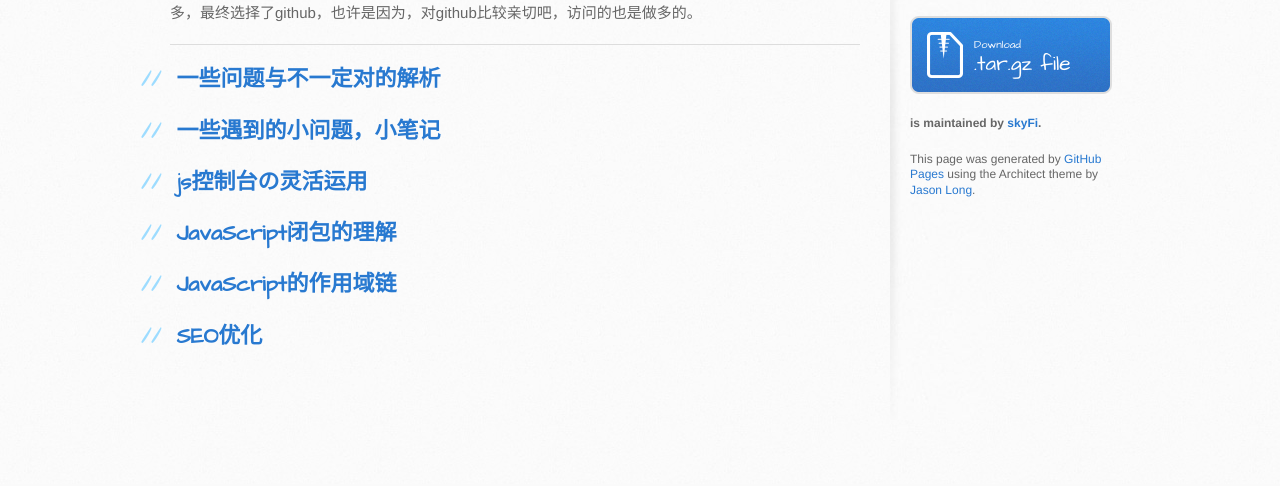
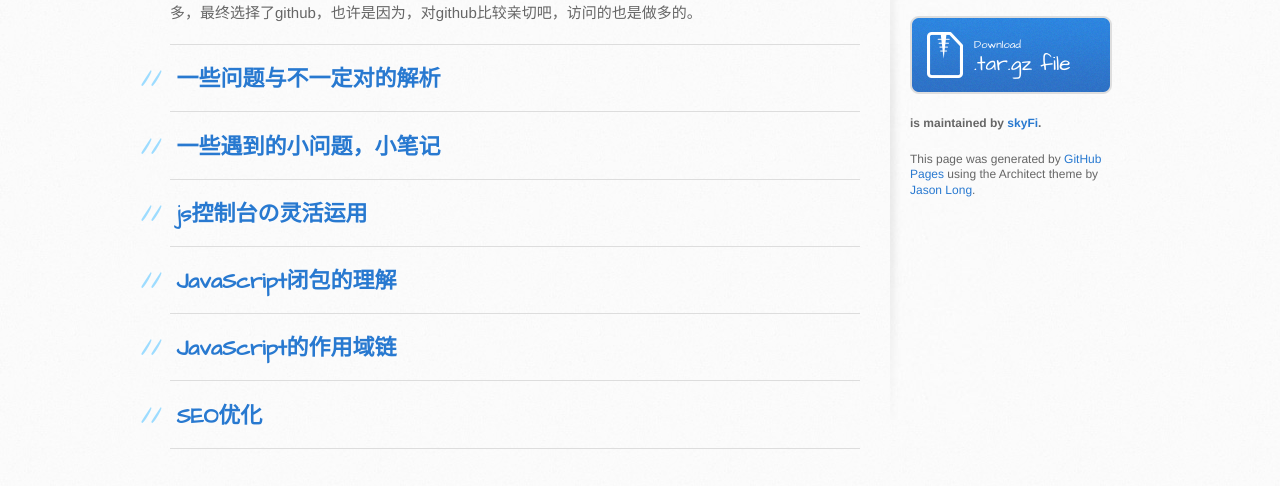
Before and after one commit to skyFi/jsNode, a plain HTML site: page index.html in a window 1280 px wide. Shown: the part 316-802 px from the top of the page. Drawn offline with Linux system fonts and the light colour scheme.

```diff
--- a/index.html
+++ b/index.html
@@ -39,25 +39,37 @@
 <a id="一些问题与不一定对的解析" class="anchor" href="#%E4%B8%80%E4%BA%9B%E9%97%AE%E9%A2%98%E4%B8%8E%E4%B8%8D%E4%B8%80%E5%AE%9A%E5%AF%B9%E7%9A%84%E8%A7%A3%E6%9E%90" aria-hidden="true"><span class="octicon octicon-link"></span></a><a href="https://github.com/skyFi/jsNode/blob/master/someQA.md">一些问题与不一定对的解析</a>
 </h2>
 
+<hr>
+
 <h2>
 <a id="一些遇到的小问题小笔记" class="anchor" href="#%E4%B8%80%E4%BA%9B%E9%81%87%E5%88%B0%E7%9A%84%E5%B0%8F%E9%97%AE%E9%A2%98%E5%B0%8F%E7%AC%94%E8%AE%B0" aria-hidden="true"><span class="octicon octicon-link"></span></a><a href="https://github.com/skyFi/jsNode/blob/master/someNode.md">一些遇到的小问题，小笔记</a>
 </h2>
+
+<hr>
 
 <h2>
 <a id="js控制台の灵活运用" class="anchor" href="#js%E6%8E%A7%E5%88%B6%E5%8F%B0%E3%81%AE%E7%81%B5%E6%B4%BB%E8%BF%90%E7%94%A8" aria-hidden="true"><span class="octicon octicon-link"></span></a><a href="https://github.com/skyFi/jsNode/blob/master/console.md">js控制台の灵活运用</a>
 </h2>
 
+<hr>
+
 <h2>
 <a id="javascript闭包的理解" class="anchor" href="#javascript%E9%97%AD%E5%8C%85%E7%9A%84%E7%90%86%E8%A7%A3" aria-hidden="true"><span class="octicon octicon-link"></span></a><a href="https://github.com/skyFi/jsNode/blob/master/closures.md">JavaScript闭包的理解</a>
 </h2>
+
+<hr>
 
 <h2>
 <a id="javascript的作用域链" class="anchor" href="#javascript%E7%9A%84%E4%BD%9C%E7%94%A8%E5%9F%9F%E9%93%BE" aria-hidden="true"><span class="octicon octicon-link"></span></a><a href="https://github.com/skyFi/jsNode/blob/master/JavaScript%E7%9A%84%E4%BD%9C%E7%94%A8%E5%9F%9F%E9%93%BE.md">JavaScript的作用域链</a>
 </h2>
 
+<hr>
+
 <h2>
 <a id="seo优化" class="anchor" href="#seo%E4%BC%98%E5%8C%96" aria-hidden="true"><span class="octicon octicon-link"></span></a><a href="https://github.com/skyFi/jsNode/blob/master/SEO%E4%BC%98%E5%8C%96.md">SEO优化</a>
 </h2>
+
+<hr>
         </section>
 
         <aside id="sidebar">
--- a/params.json
+++ b/params.json
@@ -1 +1 @@
-{"name":"左手代码,右手诗","tagline":"skylor","body":"# JavaScript学习笔记 \r\n学习JavaScript已经有段时间了。看过别人写的很多博客，就想着也建立一个自己的博客，博客平台很多，最终选择了github，也许是因为，对github比较亲切吧，访问的也是做多的。\r\n\r\n***\r\n## [一些问题与不一定对的解析](https://github.com/skyFi/jsNode/blob/master/someQA.md)\r\n## [一些遇到的小问题，小笔记](https://github.com/skyFi/jsNode/blob/master/someNode.md)\r\n## [js控制台の灵活运用](https://github.com/skyFi/jsNode/blob/master/console.md)\r\n## [JavaScript闭包的理解](https://github.com/skyFi/jsNode/blob/master/closures.md)\r\n## [JavaScript的作用域链](https://github.com/skyFi/jsNode/blob/master/JavaScript%E7%9A%84%E4%BD%9C%E7%94%A8%E5%9F%9F%E9%93%BE.md)\r\n## [SEO优化](https://github.com/skyFi/jsNode/blob/master/SEO%E4%BC%98%E5%8C%96.md)","google":"","note":"Don't delete this file! It's used internally to help with page regeneration."}
+{"name":"左手代码,右手诗","tagline":"skylor","body":"# JavaScript学习笔记 \r\n学习JavaScript已经有段时间了。看过别人写的很多博客，就想着也建立一个自己的博客，博客平台很多，最终选择了github，也许是因为，对github比较亲切吧，访问的也是做多的。\r\n***\r\n## [一些问题与不一定对的解析](https://github.com/skyFi/jsNode/blob/master/someQA.md)\r\n***\r\n## [一些遇到的小问题，小笔记](https://github.com/skyFi/jsNode/blob/master/someNode.md)\r\n***\r\n## [js控制台の灵活运用](https://github.com/skyFi/jsNode/blob/master/console.md)\r\n***\r\n## [JavaScript闭包的理解](https://github.com/skyFi/jsNode/blob/master/closures.md)\r\n***\r\n## [JavaScript的作用域链](https://github.com/skyFi/jsNode/blob/master/JavaScript%E7%9A%84%E4%BD%9C%E7%94%A8%E5%9F%9F%E9%93%BE.md)\r\n***\r\n## [SEO优化](https://github.com/skyFi/jsNode/blob/master/SEO%E4%BC%98%E5%8C%96.md)\r\n***","google":"","note":"Don't delete this file! It's used internally to help with page regeneration."}
```
